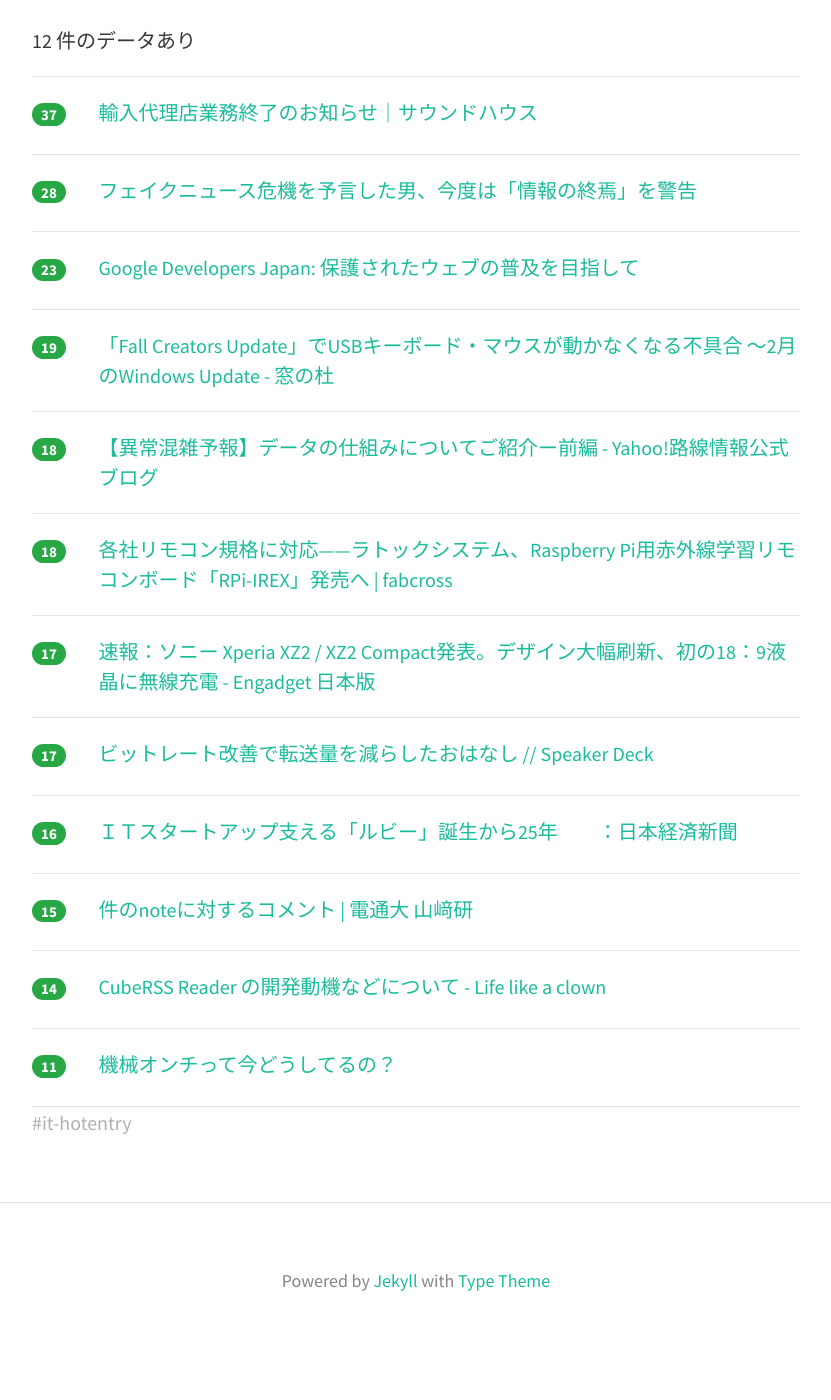
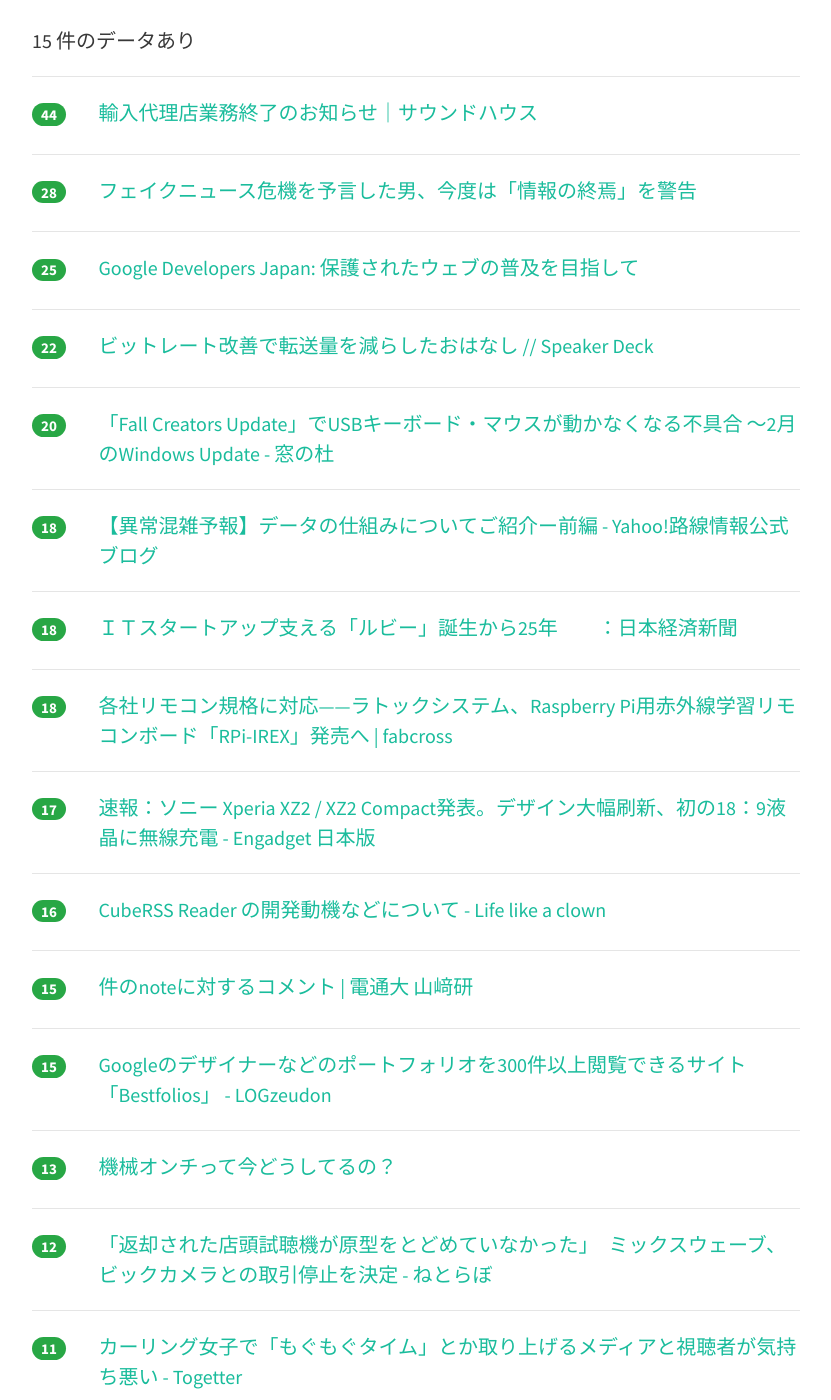
Before and after one commit to yatta47/hatena-matome-site, a Jekyll site: the page built from _posts/2018-02-27-hatena.md, in a window 1280 px wide and 1400 px high, scrolled down 297 px. Shown: the whole window, without its empty margins (224-1055 px from the left). Built offline with Jekyll 4.4.1, drawn with Linux system fonts in a browser that asks for light colours; nearby versions of some CDN libraries; before the commit the page ends 1655 px from its top, so only the background shows below that.

Commit message:
Updated 2018-02-27

```diff
--- a/_posts/2018-02-27-hatena.md
+++ b/_posts/2018-02-27-hatena.md
@@ -1,13 +1,13 @@
 ---
 layout: post
 title:  "2018-02-27 はてぶIT"
-date:   2018-02-27 07:01:47
+date:   2018-02-27 08:01:34
 tags: [it-hotentry]
 ---
-12 件のデータあり
+15 件のデータあり
 
 <hr><div class="row">
-<div class="col-1"><span class="badge badge-pill badge-success h2">37</span></div>
+<div class="col-1"><span class="badge badge-pill badge-success h2">44</span></div>
 <div class="col-11"><a href='https://www.soundhouse.co.jp/news/detail?NewsNo=12023' target='_blank'>輸入代理店業務終了のお知らせ｜サウンドハウス</a></div>
 </div>
 <hr>
@@ -17,18 +17,28 @@ tags: [it-hotentry]
 </div>
 <hr>
 <div class="row">
-<div class="col-1"><span class="badge badge-pill badge-success h2">23</span></div>
+<div class="col-1"><span class="badge badge-pill badge-success h2">25</span></div>
 <div class="col-11"><a href='https://developers-jp.googleblog.com/2018/02/a-secure-web-is-here-to-stay.html' target='_blank'>Google Developers Japan: 保護されたウェブの普及を目指して</a></div>
 </div>
 <hr>
 <div class="row">
-<div class="col-1"><span class="badge badge-pill badge-success h2">19</span></div>
+<div class="col-1"><span class="badge badge-pill badge-success h2">22</span></div>
+<div class="col-11"><a href='https://speakerdeck.com/yaminoma/bitutoretogai-shan-dezhuan-song-liang-wojian-rasitaohanasi' target='_blank'>ビットレート改善で転送量を減らしたおはなし // Speaker Deck</a></div>
+</div>
+<hr>
+<div class="row">
+<div class="col-1"><span class="badge badge-pill badge-success h2">20</span></div>
 <div class="col-11"><a href='https://forest.watch.impress.co.jp/docs/news/1108305.html' target='_blank'>「Fall Creators Update」でUSBキーボード・マウスが動かなくなる不具合 ～2月のWindows Update - 窓の杜</a></div>
 </div>
 <hr>
 <div class="row">
 <div class="col-1"><span class="badge badge-pill badge-success h2">18</span></div>
 <div class="col-11"><a href='https://blog-transit.yahoo.co.jp/column/congestion_01.html' target='_blank'>【異常混雑予報】データの仕組みについてご紹介ー前編 - Yahoo!路線情報公式ブログ</a></div>
+</div>
+<hr>
+<div class="row">
+<div class="col-1"><span class="badge badge-pill badge-success h2">18</span></div>
+<div class="col-11"><a href='https://www.nikkei.com/article/DGXMZO27402800W8A220C1X11000/' target='_blank'>ＩＴスタートアップ支える「ルビー」誕生から25年　　：日本経済新聞</a></div>
 </div>
 <hr>
 <div class="row">
@@ -42,13 +52,8 @@ tags: [it-hotentry]
 </div>
 <hr>
 <div class="row">
-<div class="col-1"><span class="badge badge-pill badge-success h2">17</span></div>
-<div class="col-11"><a href='https://speakerdeck.com/yaminoma/bitutoretogai-shan-dezhuan-song-liang-wojian-rasitaohanasi' target='_blank'>ビットレート改善で転送量を減らしたおはなし // Speaker Deck</a></div>
-</div>
-<hr>
-<div class="row">
 <div class="col-1"><span class="badge badge-pill badge-success h2">16</span></div>
-<div class="col-11"><a href='https://www.nikkei.com/article/DGXMZO27402800W8A220C1X11000/' target='_blank'>ＩＴスタートアップ支える「ルビー」誕生から25年　　：日本経済新聞</a></div>
+<div class="col-11"><a href='http://clown.hatenablog.jp/entry/20180226/cuberss-reader' target='_blank'>CubeRSS Reader の開発動機などについて - Life like a clown</a></div>
 </div>
 <hr>
 <div class="row">
@@ -57,12 +62,22 @@ tags: [it-hotentry]
 </div>
 <hr>
 <div class="row">
-<div class="col-1"><span class="badge badge-pill badge-success h2">14</span></div>
-<div class="col-11"><a href='http://clown.hatenablog.jp/entry/20180226/cuberss-reader' target='_blank'>CubeRSS Reader の開発動機などについて - Life like a clown</a></div>
+<div class="col-1"><span class="badge badge-pill badge-success h2">15</span></div>
+<div class="col-11"><a href='http://blog.rokuzeudon.com/entry/bestfolios' target='_blank'>Googleのデザイナーなどのポートフォリオを300件以上閲覧できるサイト「Bestfolios」 - LOGzeudon</a></div>
+</div>
+<hr>
+<div class="row">
+<div class="col-1"><span class="badge badge-pill badge-success h2">13</span></div>
+<div class="col-11"><a href='https://anond.hatelabo.jp/20180226110735' target='_blank'>機械オンチって今どうしてるの？</a></div>
+</div>
+<hr>
+<div class="row">
+<div class="col-1"><span class="badge badge-pill badge-success h2">12</span></div>
+<div class="col-11"><a href='http://nlab.itmedia.co.jp/nl/articles/1802/26/news123.html' target='_blank'>「返却された店頭試聴機が原型をとどめていなかった」　ミックスウェーブ、ビックカメラとの取引停止を決定 - ねとらぼ</a></div>
 </div>
 <hr>
 <div class="row">
 <div class="col-1"><span class="badge badge-pill badge-success h2">11</span></div>
-<div class="col-11"><a href='https://anond.hatelabo.jp/20180226110735' target='_blank'>機械オンチって今どうしてるの？</a></div>
+<div class="col-11"><a href='https://togetter.com/li/1203307' target='_blank'>カーリング女子で「もぐもぐタイム」とか取り上げるメディアと視聴者が気持ち悪い - Togetter</a></div>
 </div>
 <hr>
```
